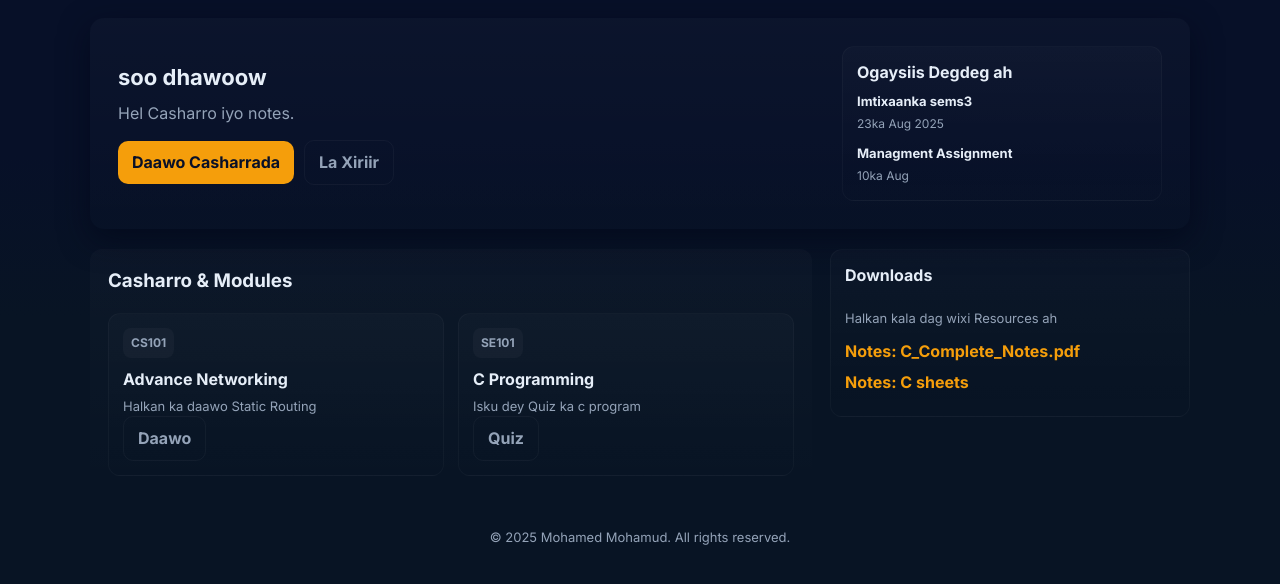
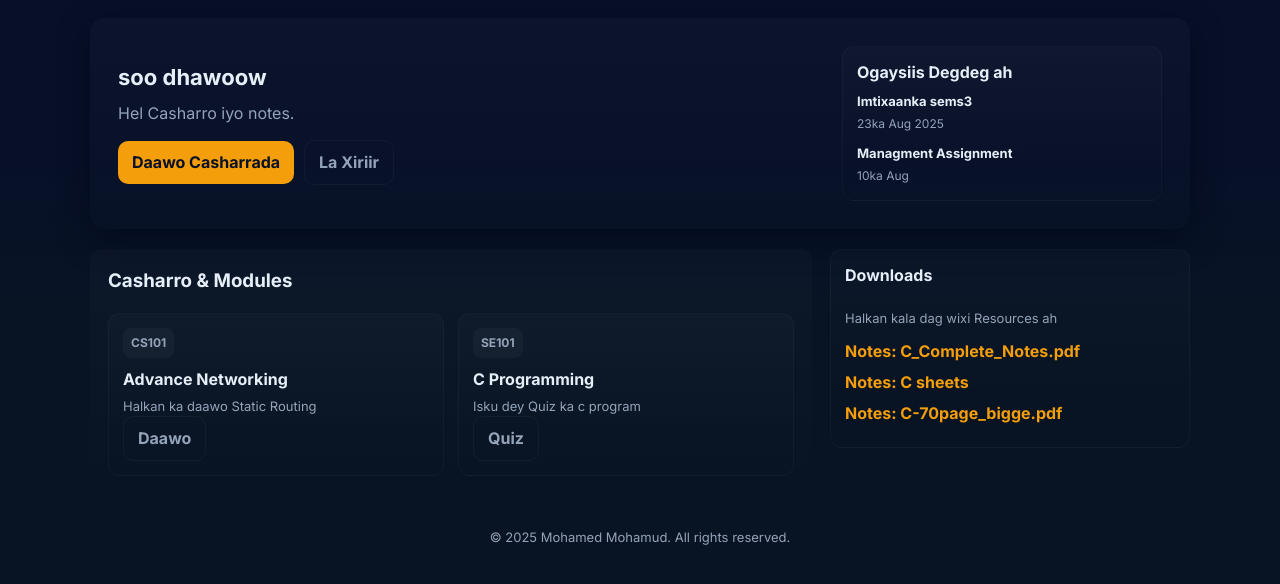
Before and after one commit to mrfiiqane/Al-Tacaawun.com, a plain HTML site: page index.html in a window 1280 px wide. Shown: the part 84-668 px from the top of the page. Drawn offline with Linux system fonts and the light colour scheme.

Commit message:
c-70page

```diff
--- a/index.html
+++ b/index.html
@@ -84,7 +84,8 @@
           <ul style="margin:12px 0 0 0; padding:0; list-style:none;">
             <li style="margin-bottom:8px"><a href="./images/C_Complete_Notes.pdf" download="" style="color:var(--accent); text-decoration:none; font-weight:700">Notes: C_Complete_Notes.pdf</a></li>
             <li style="margin-bottom:8px"><a href="./images/cheat_sheet_c.pdf" download="" style="color:var(--accent); text-decoration:none; font-weight:700">Notes: C sheets</a></li>
-          </ul>
+            <li style="margin-bottom:8px"><a href="./images/C-70page-begginers.pdf" download="" style="color:var(--accent); text-decoration:none; font-weight:700">Notes: C-70page_bigge.pdf</a></li>
+          </ul
         </div>
 
       </aside>
```
Also changed, not shown: 2 other files.
